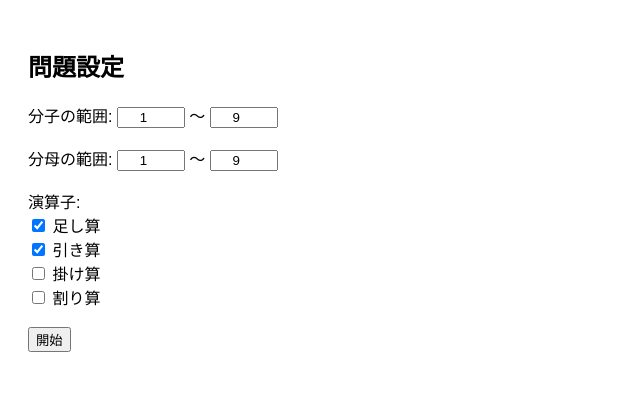
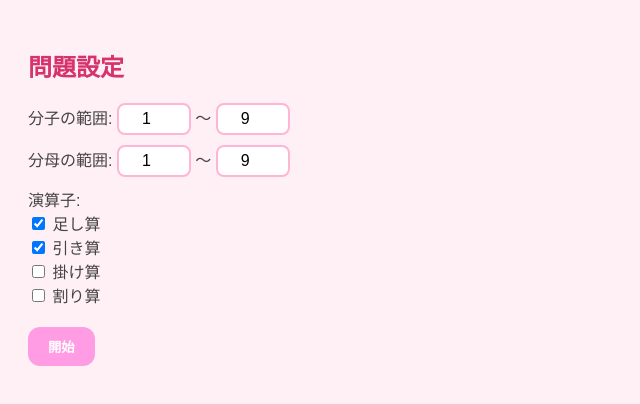
Before and after one commit to kenkun499be/bunsuu, a plain HTML site: page index.html in a window 1280 px wide. Shown: the whole page, without its empty margins (0-640 px from the left). Drawn offline with Linux system fonts and the light colour scheme.

Commit message:
Update index.html

```diff
--- a/index.html
+++ b/index.html
@@ -5,8 +5,27 @@
   <title>分数計算サイト</title>
   <style>
     body {
-      font-family: sans-serif;
+      font-family: 'Rounded Mplus 1c', sans-serif;
       padding: 20px;
+      background-color: #fff0f5;
+      color: #444;
+    }
+    h2 {
+      color: #d6336c;
+    }
+    button {
+      background-color: #ff9ce3;
+      border: none;
+      padding: 10px 20px;
+      border-radius: 12px;
+      color: white;
+      font-weight: bold;
+      cursor: pointer;
+      margin-top: 10px;
+      transition: background-color 0.3s;
+    }
+    button:hover {
+      background-color: #ff7cd6;
     }
     .hidden {
       display: none;
@@ -22,6 +41,7 @@
       margin-bottom: 20px;
       display: flex;
       align-items: center;
+      justify-content: center;
     }
     .input-section {
       display: flex;
@@ -30,9 +50,14 @@
     input[type="number"] {
       width: 60px;
       text-align: center;
+      border: 2px solid #ffb6d5;
+      border-radius: 8px;
+      padding: 5px;
+      font-size: 16px;
+      background-color: #fff;
     }
     .line {
-      border-top: 2px solid black;
+      border-top: 2px solid #ff69b4;
       width: 60px;
       margin: 2px 0;
     }
@@ -41,20 +66,31 @@
       flex-direction: column;
       align-items: center;
       margin: 0 10px;
+      font-size: 20px;
+    }
+    label {
+      display: block;
+      margin: 10px 0;
+    }
+    #result {
+      margin-top: 20px;
+      font-size: 18px;
+      color: #d6336c;
+      font-weight: bold;
     }
   </style>
 </head>
 <body>
   <div id="setup">
     <h2>問題設定</h2>
-    <label>分子の範囲: <input type="number" id="numeratorMin" value="1"> 〜 <input type="number" id="numeratorMax" value="9"></label><br><br>
-    <label>分母の範囲: <input type="number" id="denominatorMin" value="1"> 〜 <input type="number" id="denominatorMax" value="9"></label><br><br>
+    <label>分子の範囲: <input type="number" id="numeratorMin" value="1"> 〜 <input type="number" id="numeratorMax" value="9"></label>
+    <label>分母の範囲: <input type="number" id="denominatorMin" value="1"> 〜 <input type="number" id="denominatorMax" value="9"></label>
     <label>演算子:<br>
       <input type="checkbox" id="add" checked> 足し算<br>
       <input type="checkbox" id="subtract" checked> 引き算<br>
       <input type="checkbox" id="multiply"> 掛け算<br>
-      <input type="checkbox" id="divide"> 割り算<br>
-    </label><br>
+      <input type="checkbox" id="divide"> 割り算
+    </label>
     <button onclick="startQuiz()">開始</button>
   </div>
 
@@ -103,7 +139,7 @@
 
       const problemHTML = `
         ${generateFractionHTML(aNum, aDen)}
-        <div>${op}</div>
+        <div style="margin: 0 10px; font-size: 20px;">${op}</div>
         ${generateFractionHTML(bNum, bDen)}
       `;
       document.getElementById('problemText').innerHTML = problemHTML;
```
